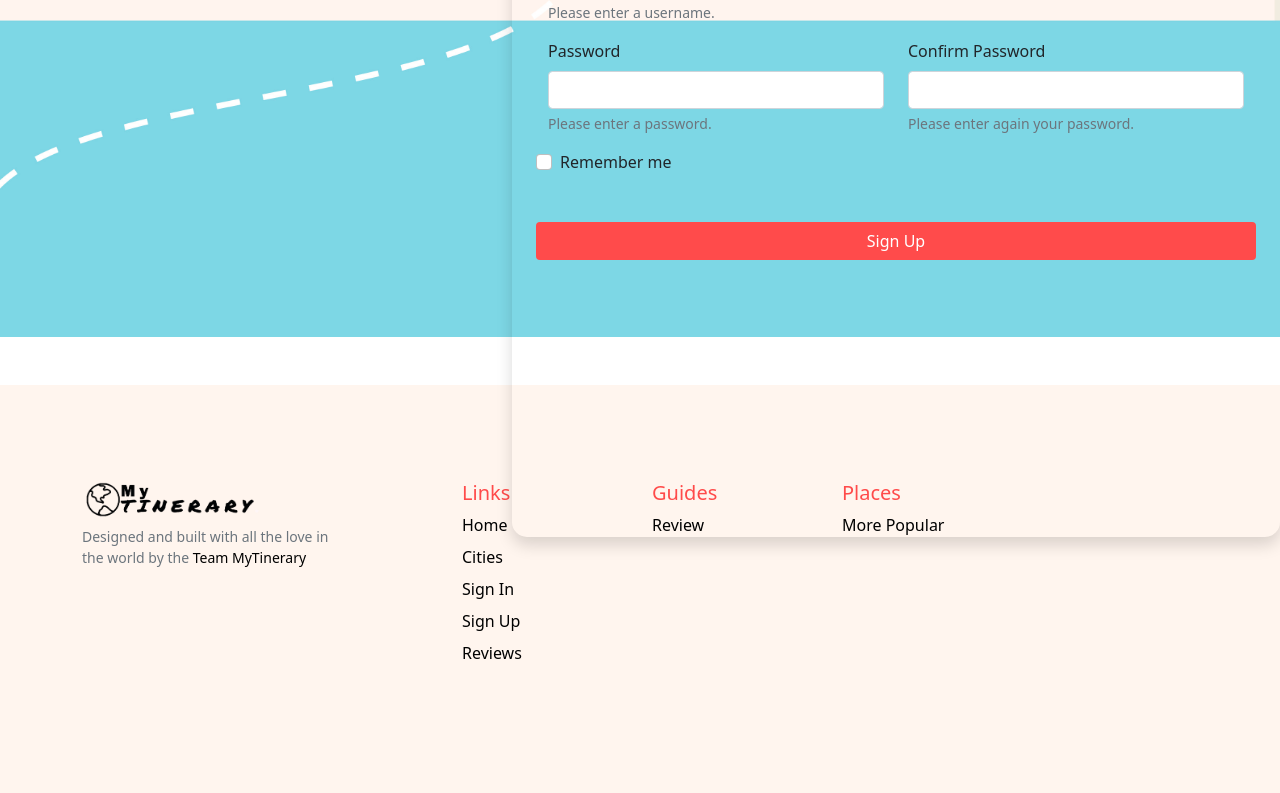
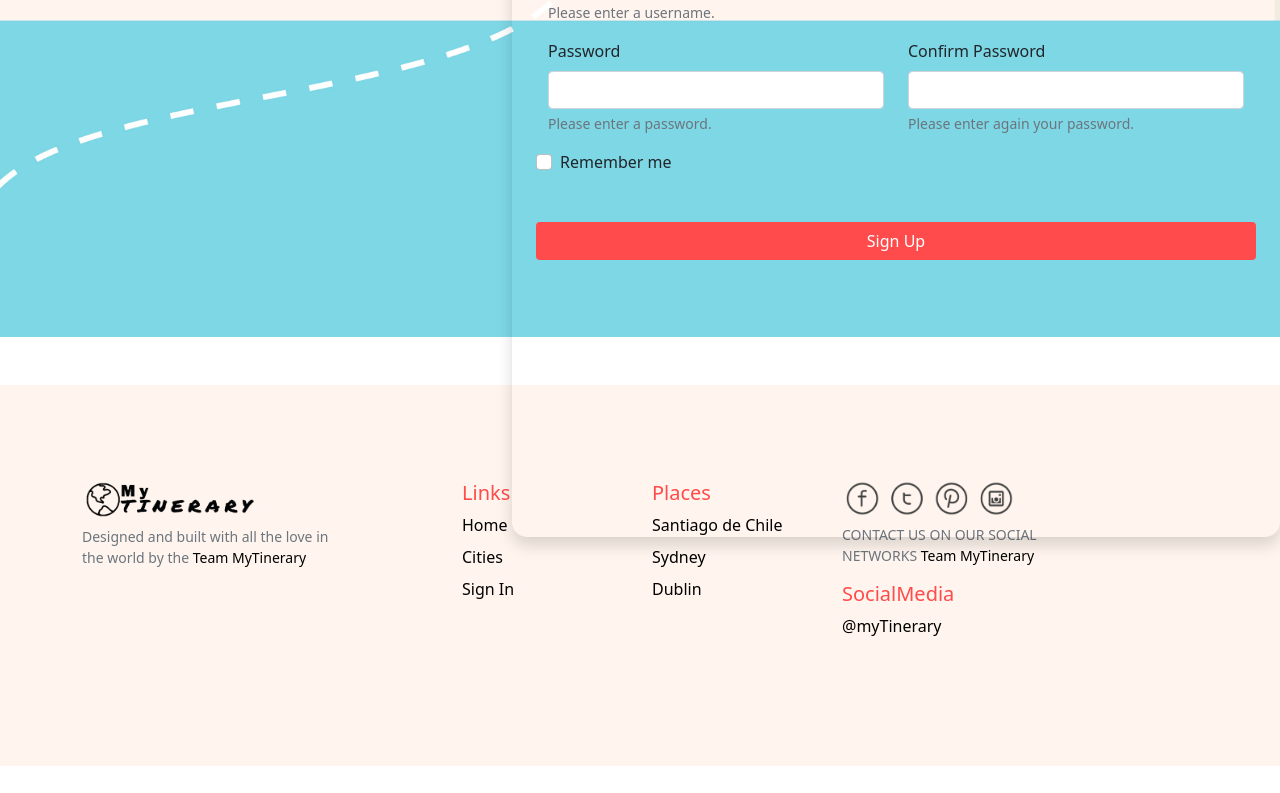
Before and after one commit to Elenaperd24/MyTinerary, a React (Create React App) app: page /singup in a window 1280 px wide. Shown: the part 383-1176 px from the top of the page. After the commit the page ends 1149 px from the top, so only its background shows below. Built offline with nearby package versions, Linux system fonts and the light colour scheme.

Commit message:
Entrega Sprint 1 15:00hs

```diff
--- a/src/components/Footer.js
+++ b/src/components/Footer.js
@@ -1,5 +1,8 @@
 import React from "react";
 import logoNegro from "../image/logos/logoNegro.png"
+import { Link as LinkRouter } from "react-router-dom";
+import SocialMedia from "../image/logos/socialmedia.png"
+
 
 function Footer() {
     return (
@@ -9,7 +12,7 @@ function Footer() {
                     <div className="row">
                         <div className="col-lg-3 mb-3">
                             <a className="d-inline-flex align-items-center mb-2 link-dark text-decoration-none" href="/" aria-label="Bootstrap">
-                                <img src={logoNegro} width="180" height="auto" className="d-block me-2" viewBox="0 0 118 94" role="img"/>
+                                <img src={logoNegro} width="180" height="auto" className="d-block me-2" viewBox="0 0 118 94" role="img" />
                             </a>
                             <ul className="list-unstyled small text-muted">
                                 <li className="mb-2">Designed and built with all the love in the world by the <a href="/docs/5.1/about/team/"> Team MyTinerary</a> </li>
@@ -20,25 +23,47 @@ function Footer() {
                         <div className="col-6 col-lg-2 offset-lg-1 mb-3">
                             <h5>Links</h5>
                             <ul className="list-unstyled ">
-                                <li className="mb-2"><a className="text-decoration-none" href="#">Home</a></li>
-                                <li className="mb-2"><a className="text-decoration-none" href="#">Cities</a></li>
-                                <li className="mb-2"><a className="text-decoration-none" href="#">Sign In</a></li>
-                                <li className="mb-2"><a className="text-decoration-none"href="#">Sign Up</a></li>
-                                <li className="mb-2"><a className="text-decoration-none"href="#">Reviews</a></li>
+                                <LinkRouter to="/">
+                                    <li className="mb-2"><a className="text-decoration-none" href="#">Home</a></li>
+                                </LinkRouter>
+                                <LinkRouter to="/cities">
+                                    <li className="mb-2"><a className="text-decoration-none" href="#">Cities</a></li>
+                                </LinkRouter>
+                                <LinkRouter to="/signin">
+                                    <li className="mb-2"><a className="text-decoration-none" href="#">Sign In</a></li>
+                                </LinkRouter>
                             </ul>
                         </div>
                         <div className="col-6 col-lg-2 mb-3">
-                            <h5>Guides</h5>
+                            <h5>Places</h5>
                             <ul className="list-unstyled">
-                                <li className="mb-2"><a href="#">Review</a></li>
+                                <LinkRouter to="/city">
+                                    <li className="mb-2"><a className="text-decoration-none" href="#">Santiago de Chile</a></li>
+                                </LinkRouter>
+                                <LinkRouter to="/city">
+                                    <li className="mb-2"><a className="text-decoration-none" href="#">Sydney</a></li>
+                                </LinkRouter>
+                                <LinkRouter to="/city">
+                                    <li className="mb-2"><a className="text-decoration-none" href="#">Dublin</a></li>
+                                </LinkRouter>
                             </ul>
                         </div>
-
-                        <div className="col-6 col-lg-2 mb-3">
-                            <h5>Places</h5>
-                            <ul className="list-unstyled">
-                                <li className="mb-2"><a href="">More Popular</a></li>
+                        <div className="col-lg-3 mb-3">
+                            <a className="d-inline-flex align-items-center mb-2 link-dark text-decoration-none" href="/" aria-label="Bootstrap">
+                                <img src={SocialMedia} width="180" height="auto" className="d-block me-2" viewBox="0 0 118 94" role="img" />
+                            </a>
+                            <ul className="list-unstyled small text-muted">
+                                <li className="mb-2">
+                                    CONTACT US ON OUR SOCIAL NETWORKS<a href="/docs/5.1/about/team/"> Team MyTinerary</a> </li>
                             </ul>
+                            <div className="col-6 col-lg-2 mb-3">
+                                <h5>SocialMedia</h5>
+                                <ul className="list-unstyled">
+                                    <li className="mb-2"><a className="text-decoration-none" href="https://www.instagram.com/?hl=es-la">
+                                        @myTinerary</a>
+                                        </li>
+                                </ul>
+                            </div>
                         </div>
                     </div>
                 </div>
```
Also changed, not shown: 7 other files (tests, documents, lock files or other folders).
